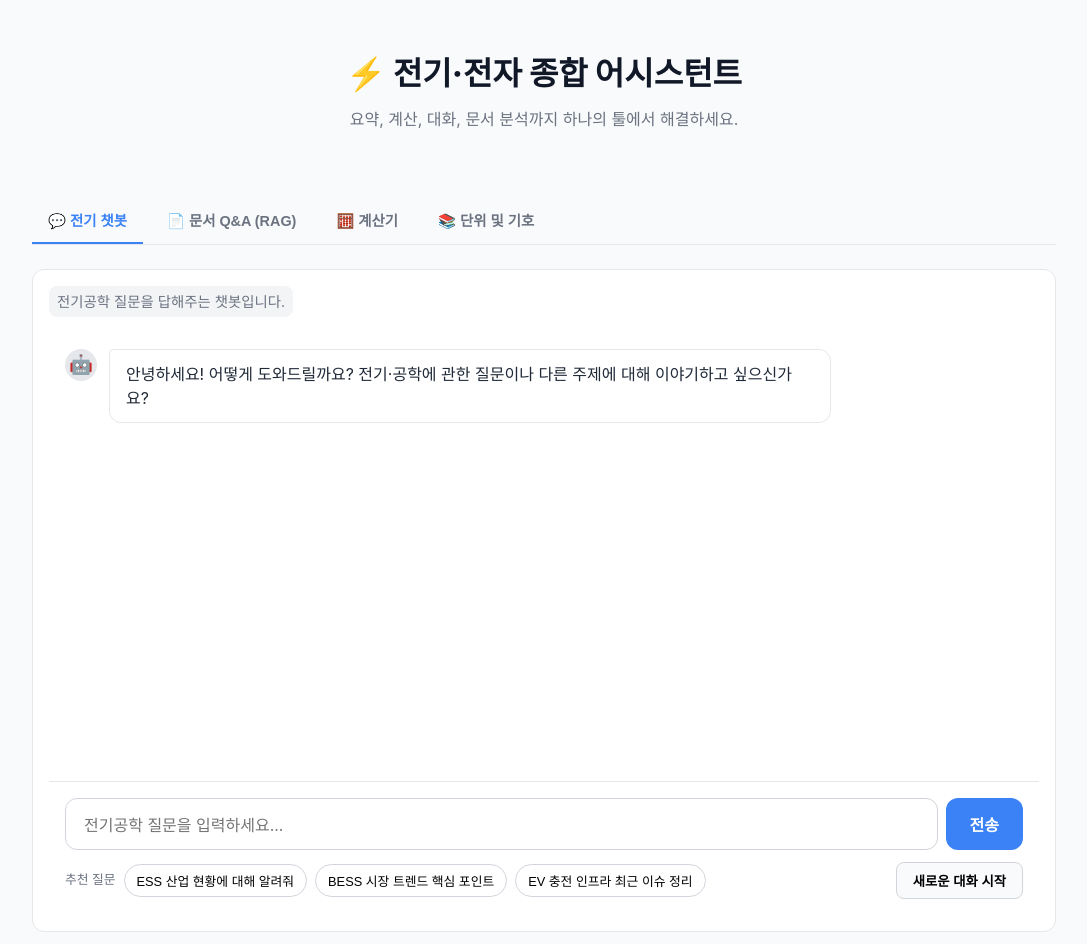
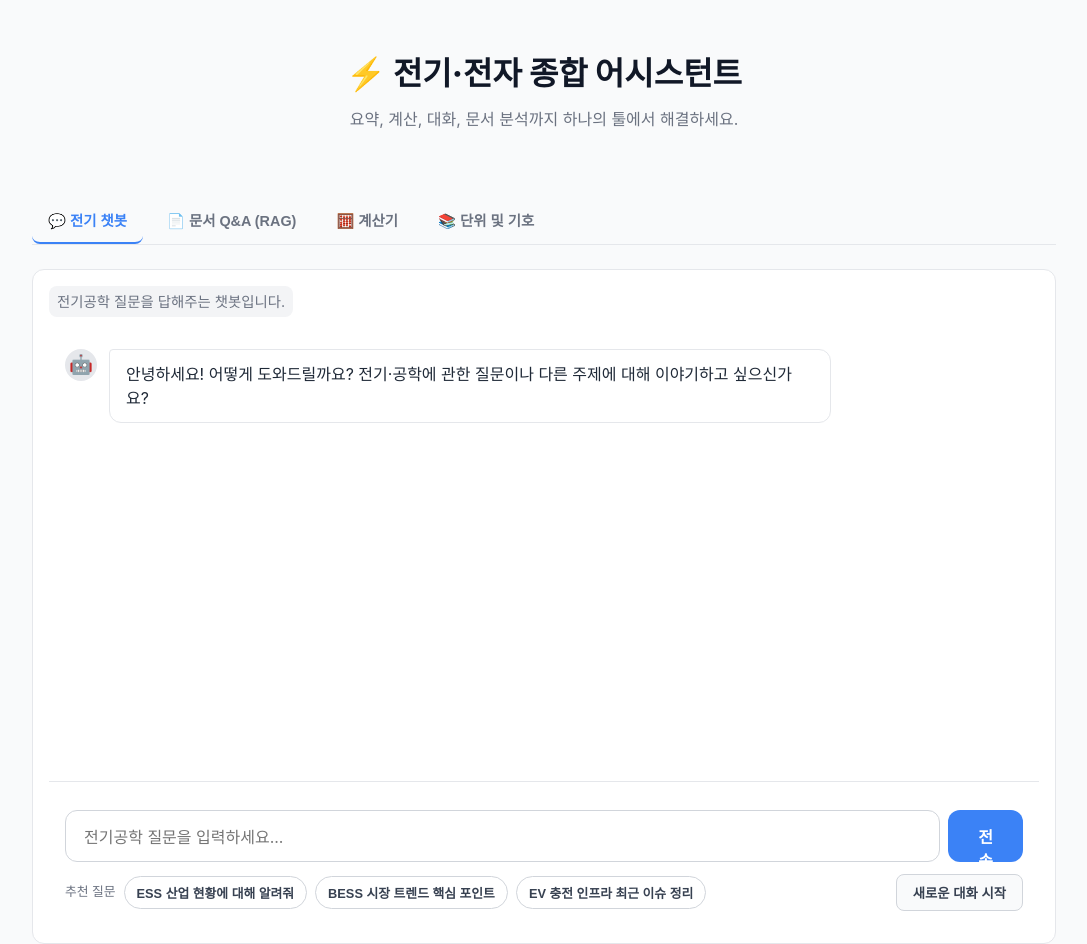
Before and after one commit to jungsday2/elec_chat, a React (Vite) app in the folder frontend/: page / in a window 1280 px wide. Shown: the whole page, without its empty margins (96-1183 px from the left). Built offline with nearby package versions, Linux system fonts and the light colour scheme; no server answers.

Commit message:
Update styles.css

```diff
--- a/frontend/src/styles.css
+++ b/frontend/src/styles.css
@@ -6,7 +6,7 @@ body {
     sans-serif;
   -webkit-font-smoothing: antialiased;
   -moz-osx-font-smoothing: grayscale;
-  background-color: #f9fafb; /* 이미지와 유사한 배경색 */
+  background-color: #f9fafb;
   color: #374151;
   line-height: 1.6;
 }
@@ -73,17 +73,74 @@ body {
   min-height: 60vh;
 }
 
-/* --- 3. 기존 컴포넌트 스타일 호환 --- */
-.panel { display:flex; flex-direction: column; gap: 12px; }
+/* --- 3. 컴포넌트 스타일 --- */
+.panel { display:flex; flex-direction: column; gap: 16px; }
 .row { display:flex; gap:12px; flex-wrap: wrap; }
-input[type="text"], input[type="number"], input[type="file"], textarea, select {
-  flex: 1; min-width: 180px;
-  background:#ffffff; color:#111827; border:1px solid #d1d5db; border-radius: 8px; padding: 8px 10px;
+
+input[type="text"], input[type="number"], select {
+  width: 100%;
+  box-sizing: border-box;
+  background:#ffffff;
+  color:#111827;
+  border:1px solid #d1d5db;
+  border-radius: 8px;
+  padding: 10px 12px;
+  font-size: 0.9rem;
 }
-button.primary { background:#3b82f6; border: none; padding: 10px 14px; border-radius: 10px; color:white; cursor:pointer; }
-.card { padding: 12px; border:1px solid #e5e7eb; border-radius:12px; background:#f9fafb; }
-table { width:100%; border-collapse: collapse; }
-th, td { border:1px solid #e5e7eb; padding: 6px 8px; text-align:left; }
-th { background:#f3f4f6; }
-.grid2 { display:grid; grid-template-columns: repeat(auto-fit, minmax(300px, 1fr)); gap: 12px; }
-.small { color:#6b7280; font-size: 12px; }
+
+/* [추가] textarea 스타일 정의 */
+textarea {
+  width: 100%;
+  box-sizing: border-box;
+  background:#ffffff;
+  color:#111827;
+  border:1px solid #d1d5db;
+  border-radius: 8px;
+  padding: 10px 12px;
+  font-family: inherit;
+  font-size: 0.9rem;
+  margin: 12px 0 0;
+}
+
+button {
+  padding: 10px 14px;
+  border-radius: 8px;
+  border: 1px solid #d1d5db;
+  background-color: #ffffff;
+  color:#374151;
+  cursor:pointer;
+  font-weight: 600;
+}
+
+button.primary {
+  background:#3b82f6;
+  border-color: #3b82f6;
+  color:white;
+}
+
+.card {
+  padding: 16px;
+  border:1px solid #e5e7eb;
+  border-radius:12px;
+  background:#f9fafb;
+  display: flex;
+  flex-direction: column;
+}
+
+/* [수정] 카드 제목 스타일 */
+.card h3 {
+  margin: 0 0 16px 0;
+  font-size: 1.1rem;
+  border-bottom: 1px solid #e5e7eb;
+  padding-bottom: 12px;
+}
+
+table { width:100%; border-collapse: collapse; font-size: 0.9rem; }
+th, td { border:1px solid #e5e7eb; padding: 8px 10px; text-align:left; }
+th { background:#f3f4f6; font-weight: 600; }
+
+.grid2 { display:grid; grid-template-columns: repeat(auto-fit, minmax(300px, 1fr)); gap: 16px; }
+/* [추가] 3열 그리드 스타일 */
+.grid3 { display:grid; grid-template-columns: repeat(auto-fit, minmax(320px, 1fr)); gap: 16px; }
+
+.small { color:#4b5563; font-size: 0.85rem; }
```
